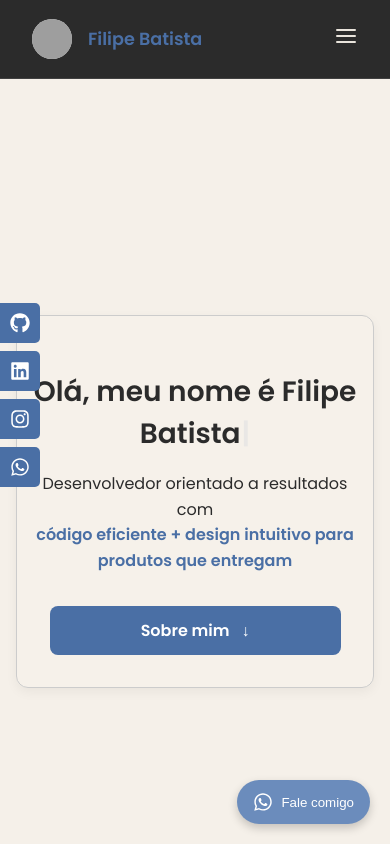
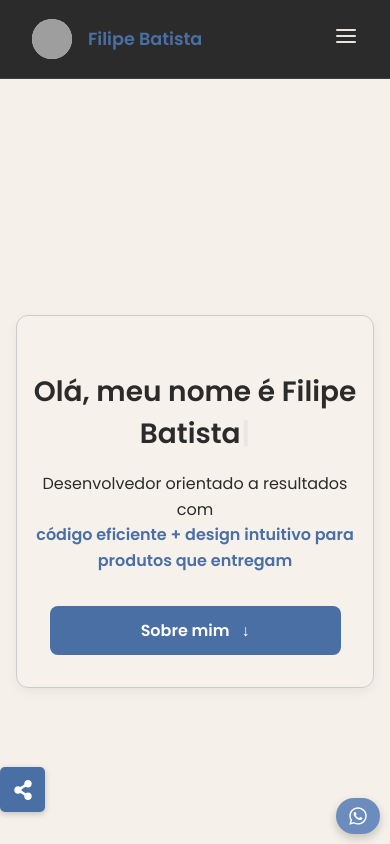
Before and after one commit to FilipeBPDev/portfolio, a React (Vite) app: page / in a window 390 px wide. Shown: the top 844 px of the page. Built offline with nearby package versions, Linux system fonts and the light colour scheme; grey boxes are pictures that could not be loaded.

Commit message:
improvement/ melhoria sidebar e contactbutton em versão mobile

```diff
--- a/src/components/ContactButton/ContactButton.jsx
+++ b/src/components/ContactButton/ContactButton.jsx
@@ -1,17 +1,21 @@
+import { FaWhatsapp } from 'react-icons/fa';
+import useDeviceInfo from '../../hooks/useDeviceInfo';
 import styles from './ContactButton.module.css';
-import { FaWhatsapp } from 'react-icons/fa';
-
 
 export default function ContactButton() {
+  const { isMobile, isTablet, isPortrait } = useDeviceInfo(768, 900);
+
+  // "fale comigo" somente em desktop e em tablet na horizontal"
+  const showText = !isMobile && !(isTablet && isPortrait);
+
   const handleClick = () => {
     window.open('https://wa.me/5511949155219', '_blank');
-    // ou: document.getElementById('contato')?.scrollIntoView({ behavior: 'smooth' });
   };
 
   return (
     <button className={styles.contactButton} onClick={handleClick}>
       <FaWhatsapp />
-      <span>Fale comigo</span>
+      {showText && <span>Fale comigo</span>}
     </button>
   );
 }
--- a/src/components/ContactButton/ContactButton.module.css
+++ b/src/components/ContactButton/ContactButton.module.css
@@ -27,3 +27,13 @@
   width: 20px;
   height: 20px;
 }
+
+
+@media (max-width: 900px) {
+  .contactButton {
+    bottom: 10px;
+    right: 10px;
+    padding: 0.5rem 0.75rem;
+  }
+
+}
--- a/src/components/Navbar/Navbar.module.css
+++ b/src/components/Navbar/Navbar.module.css
@@ -135,7 +135,7 @@
     flex-direction: column;
     align-items: flex-start;
     gap: 1rem;
-    width: 100%;
+    width: 80%;
     padding: 1rem 2rem;
     display: none;
     transition: all var(--transition-speed);
@@ -149,6 +149,7 @@
     flex-direction: column;
     width: 100%;
     gap: 1rem;
+    margin-left: -3.5rem;
   }
 
   .navbar a {
--- a/src/components/SocialSidebar/SocialSidebar.jsx
+++ b/src/components/SocialSidebar/SocialSidebar.jsx
@@ -1,10 +1,16 @@
-// src/components/SocialSidebar/SocialSidebar.jsx
 import styles from './SocialSidebar.module.css';
-import { FaGithub, FaLinkedin, FaInstagram, FaWhatsapp } from 'react-icons/fa';
+import { FaGithub, FaLinkedin, FaInstagram, FaWhatsapp, FaShareAlt } from 'react-icons/fa';
+import { useState } from 'react';
 
 export default function SocialSidebar() {
+  const [open, setOpen] = useState(false);
+
   return (
-<div className={styles.sidebar}>
+    <div className={`${styles.sidebar} ${open ? styles.open : ''}`}>
+      <button className={styles.toggleButton} onClick={() => setOpen(prev => !prev)}>
+        <FaShareAlt />
+      </button>
+
       <ul>
         <li>
           <a href="https://github.com/seuusuario" target="_blank" rel="noopener noreferrer">
@@ -22,7 +28,7 @@ return (
           </a>
         </li>
         <li>
-            <a href="https://instagram.com/seuusuario" target="_blank" rel="noopener noreferrer">
+          <a href="https://wa.me/seunumerodetelefone" target="_blank" rel="noopener noreferrer">
             <FaWhatsapp />
           </a>
         </li>
--- a/src/components/SocialSidebar/SocialSidebar.module.css
+++ b/src/components/SocialSidebar/SocialSidebar.module.css
@@ -39,3 +39,89 @@
   width: 20px;
   height: 20px;
 }
+
+.toggleButton {
+  display: none;
+}
+
+/*Responsivo*/
+
+@media (max-width: 900px) {
+  .sidebar {
+    top: auto;
+    bottom: 2rem;
+    left: 0;
+    width: auto;
+    height: auto;
+    padding: 0;
+    background: transparent;
+    display: flex;
+    flex-direction: column-reverse;
+    align-items: flex-end;
+  }
+
+  .toggleButton {
+    display: flex;
+    background-color: var(--color-primary);
+    color: white;
+    border: none;
+    border-radius: 5px;
+    width: 45px;
+    height: 45px;
+    align-items: center;
+    justify-content: center;
+    cursor: pointer;
+    box-shadow: 0 2px 6px rgba(0,0,0,0.2);
+  }
+
+  .sidebar ul {
+    display: none;
+  }
+
+  .sidebar.open ul {
+    display: flex;
+    flex-direction: column;
+    margin-bottom: 0.5rem;
+    background-color: var(--color-primary);
+    padding: 0rem;
+    border-radius: 8px;
+    box-shadow: 0 2px 6px rgba(0,0,0,0.2);
+    animation: fadeInUp 0.3s ease forwards;
+  }
+
+  .sidebar li {
+    margin: 0.4rem 0;
+  }
+
+  .sidebar a {
+    display: flex;
+    justify-content: center;
+    align-items: center;
+    color: white;
+    background-color: transparent;
+    width: 40px;
+    height: 40px;
+    border-radius: 5px;
+    transition: background-color 0.3s;
+  }
+
+  .sidebar a:hover {
+    background-color: var(--color-accent);
+  }
+
+  .sidebar svg {
+    width: 20px;
+    height: 20px;
+  }
+
+  @keyframes fadeInUp {
+    from {
+      opacity: 0;
+      transform: translateY(10px);
+    }
+    to {
+      opacity: 1;
+      transform: translateY(0);
+    }
+  }
+}
--- /dev/null
+++ b/src/hooks/useDeviceInfo.js
@@ -0,0 +1,29 @@
+// hooks/useDeviceInfo.js
+import { useState, useEffect } from 'react';
+
+export default function useDeviceInfo(breakpointMobile = 768, breakpointTablet = 900) {
+  const [device, setDevice] = useState({
+    isMobile: window.innerWidth <= breakpointMobile,
+    isTablet: window.innerWidth > breakpointMobile && window.innerWidth <= breakpointTablet,
+    isPortrait: window.matchMedia('(orientation: portrait)').matches,
+  });
+
+  useEffect(() => {
+    const handleResize = () => {
+      setDevice({
+        isMobile: window.innerWidth <= breakpointMobile,
+        isTablet: window.innerWidth > breakpointMobile && window.innerWidth <= breakpointTablet,
+        isPortrait: window.matchMedia('(orientation: portrait)').matches,
+      });
+    };
+
+    window.addEventListener('resize', handleResize);
+    window.addEventListener('orientationchange', handleResize);
+    return () => {
+      window.removeEventListener('resize', handleResize);
+      window.removeEventListener('orientationchange', handleResize);
+    };
+  }, [breakpointMobile, breakpointTablet]);
+
+  return device;
+}
```
Lines whose indentation alone changed are shown as unchanged.
